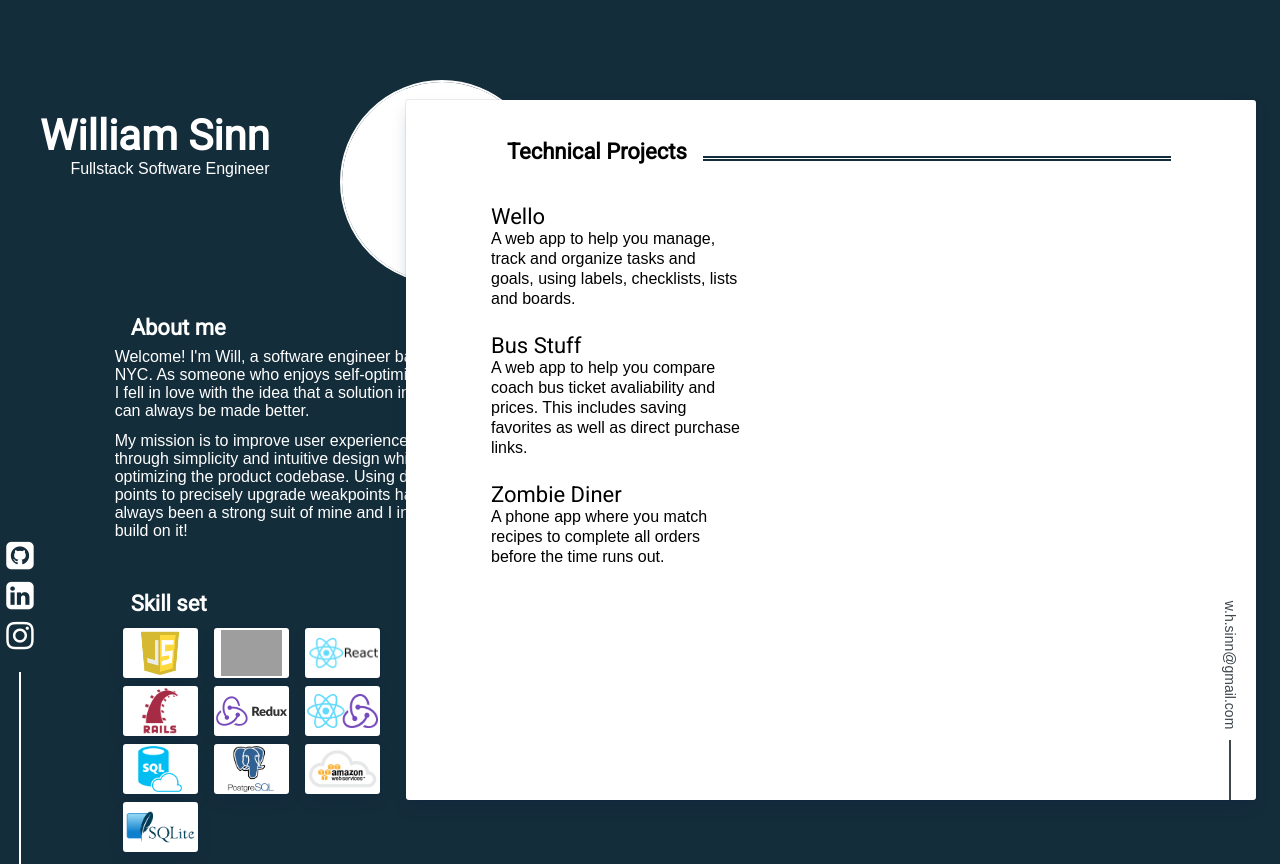
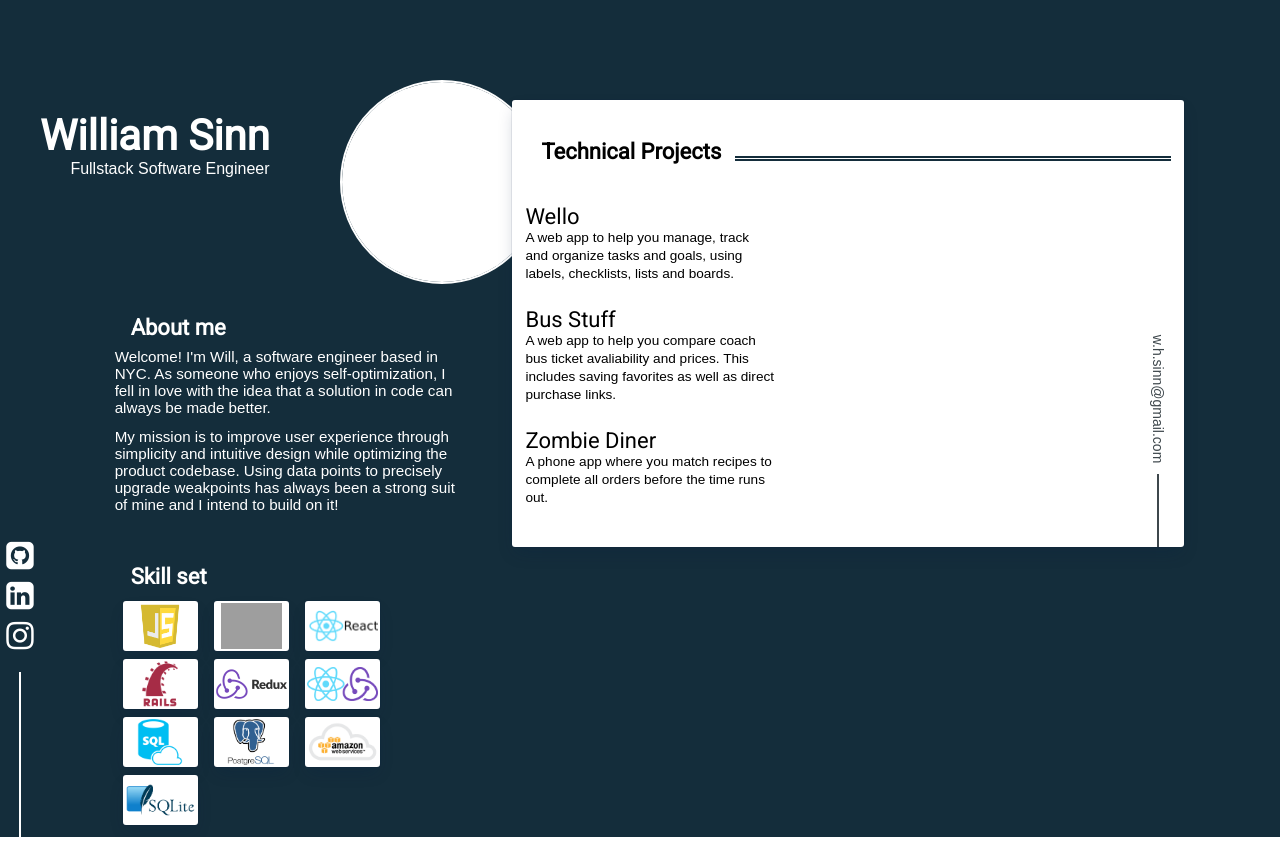
Before and after one commit to willsinn/ws-portfolio, a React (Create React App) app: page / in a window 1280 px wide. After the commit the page ends 837 px from the top, so only its background shows below. Built offline with nearby package versions, Linux system fonts and the light colour scheme; grey boxes are pictures that could not be loaded; a web font is replaced by a local one.

Commit message:
refactor projectlist props to parent component

```diff
--- a/src/App.css
+++ b/src/App.css
@@ -37,11 +37,9 @@ li {
   flex-direction: column;
 }
 .projects {
-  min-width: 850px;
-  width: 55%;
-  min-height: 700px;
-  height: 70%;
-  right: 24px;
+  width: 52.5%;
+  height: fit-content;
+  right: 6em;
   top: 12.5%;
   position: fixed;
   display: flex;
@@ -136,6 +134,7 @@ li {
   margin: 0;
   padding-bottom: 12px;
   color: #fff;
+  font-size: 0.95em;
 }
 .project-item {
   margin-bottom: 24px;
@@ -154,7 +153,8 @@ li {
   font-size: 14px;
 }
 .prj-desc {
-  line-height: 20px;
+  line-height: 18px;
+  font-size: 0.85em;
 }
 .contact-item {
   width: 100%;
@@ -282,7 +282,7 @@ li {
   margin-top: 80px;
 }
 .projects-cont {
-  width: 80%;
+  width: 96%;
   display: flex;
   flex-direction: column;
 }
@@ -302,7 +302,7 @@ li {
 .email-sider {
   right: 0;
   position: absolute;
-  top: 70%;
+  top: 50%;
   bottom: 50%;
   height: 300px;
   width: -moz-fit-content;
--- a/src/components/ProjectList.js
+++ b/src/components/ProjectList.js
@@ -1,11 +1,8 @@
 import React from "react";
 import Project from "./Project";
-import { projectList } from "../utils/static";
 
-const ProjectList = () => {
+const ProjectList = ({ projects }) => {
   const renderProjects = () => {
-    const projects = projectList();
-    console.log(projects);
     if (projects && projects.length > 0) {
       return projects.map((project) => {
         return <Project key={`${project.title}-id`} project={project} />;
--- a/src/components/ProjectsPage.js
+++ b/src/components/ProjectsPage.js
@@ -1,8 +1,10 @@
 import React from "react";
 import ProjectList from "./ProjectList";
+import { projectList } from "../utils/static";
 import { abtBrand } from "../utils/static";
 
 const ProjectsPage = () => {
+  const projects = projectList();
   return (
     <div className="projects">
       <div className="projects-cont">
@@ -13,7 +15,9 @@ const ProjectsPage = () => {
             </span>
             <div className="section-horz-line" />
           </div>
-          <ProjectList />
+          <div className="section-body">
+            <ProjectList projects={projects} />
+          </div>
         </div>
       </div>
       <div className="email-sider">
```
